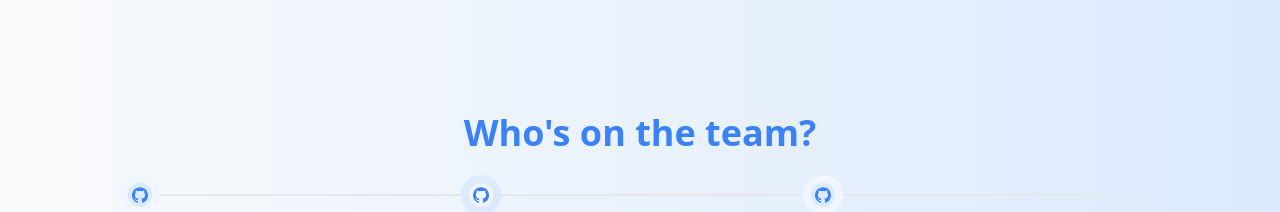
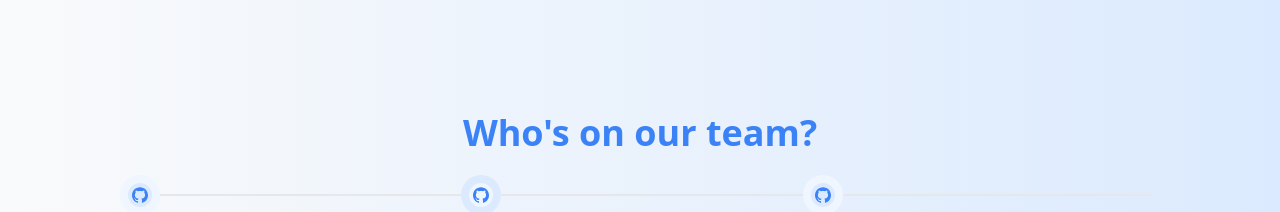
Before and after one commit to lg0leg/project-management-app, a React (Create React App) app: page /welcome in a window 1280 px wide. Shown: the part 1302-1514 px from the top of the page. Built offline with nearby package versions, Linux system fonts and the light colour scheme; what react-jwt would draw is missing.

Commit message:
fix: improve text

```diff
--- a/src/pages/Welcome.tsx
+++ b/src/pages/Welcome.tsx
@@ -93,7 +93,9 @@ export const Welcome: FC = () => {
         </section>
 
         <section className="flex flex-col items-center justify-center gap-[30px] px-[30px] pt-[80px] sm:px-[50px] md:px-[100px] lg:px-[10vw]">
-          <h4 className={h4Styles}>{lang == 'en' ? "Who's on the team?" : 'Кто в команде?'}</h4>
+          <h4 className={h4Styles}>
+            {lang == 'en' ? "Who's on our team?" : 'Кто в нашей команде?'}
+          </h4>
           {/* <ol className="items-center sm:flex"> */}
           <ol className=" lg:grid lg:grid-cols-[1fr_1fr_1fr]">
             <li className="relative mb-6 lg:mb-0">
```
